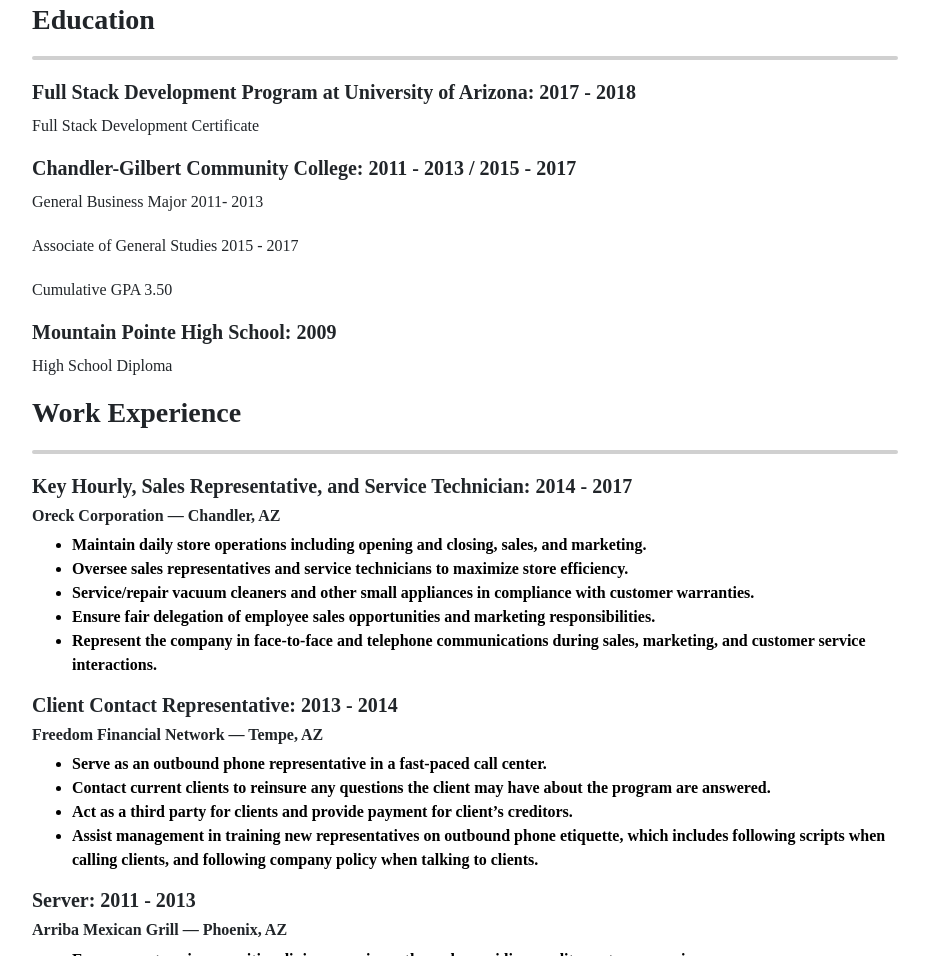
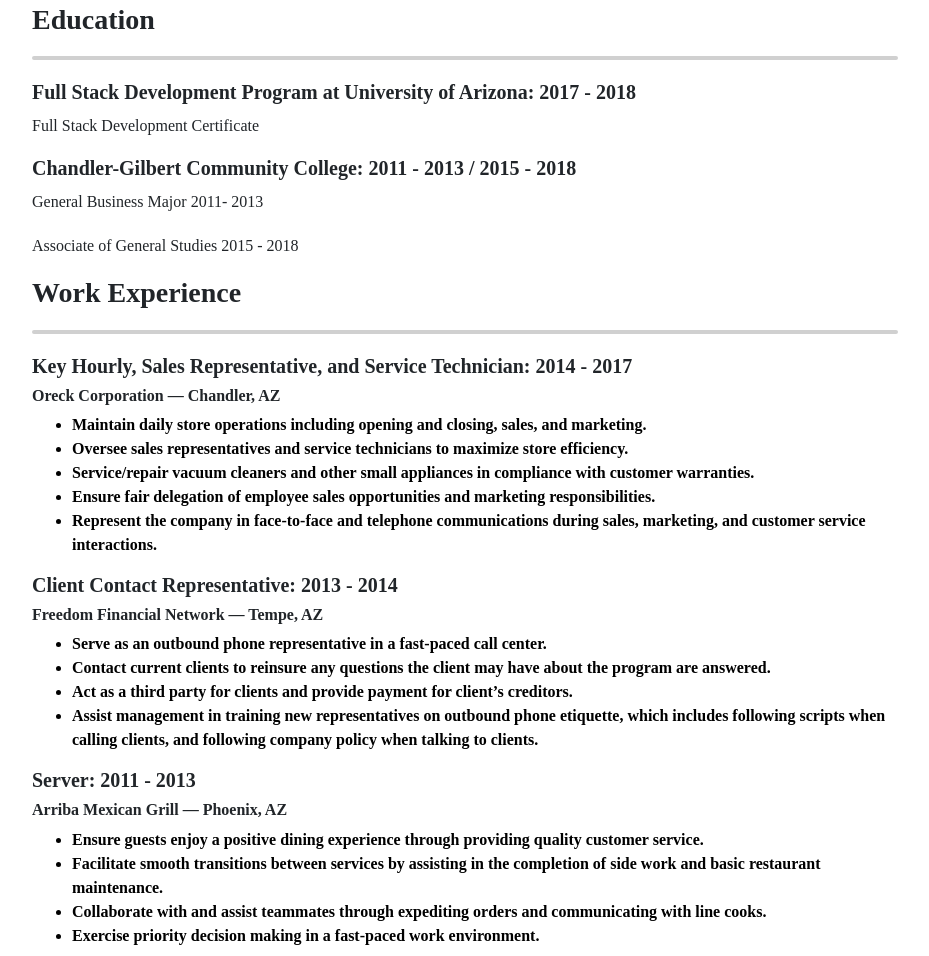
Before and after one commit to timpike22/portfolio-resume, a website with bundled scripts: page index.html in a window 1280 px wide. Shown: the part 1979-2935 px from the top of the page, without its empty margins (175-1104 px from the left). Built offline with nearby package versions, Linux system fonts and the light colour scheme; a web font is replaced by a local one.

Commit message:
update 3/20

```diff
--- a/index.html
+++ b/index.html
@@ -231,12 +231,9 @@
             <h3>Education</h3>
             <h5>Full Stack Development Program at University of Arizona: 2017 - 2018</h5>
             <p>Full Stack Development Certificate</p>
-            <h5>Chandler-Gilbert Community College: 2011 - 2013 / 2015 - 2017</h5>
+            <h5>Chandler-Gilbert Community College: 2011 - 2013 / 2015 - 2018</h5>
             <p>General Business Major 2011- 2013</p>
-            <p>Associate of General Studies 2015 - 2017</p>
-            <p>Cumulative GPA 3.50</p>
-            <h5>Mountain Pointe High School: 2009</h5>
-            <p>High School Diploma</p>
+            <p>Associate of General Studies 2015 - 2018</p>
           </div>
         </div>
         <div class="row">
```
